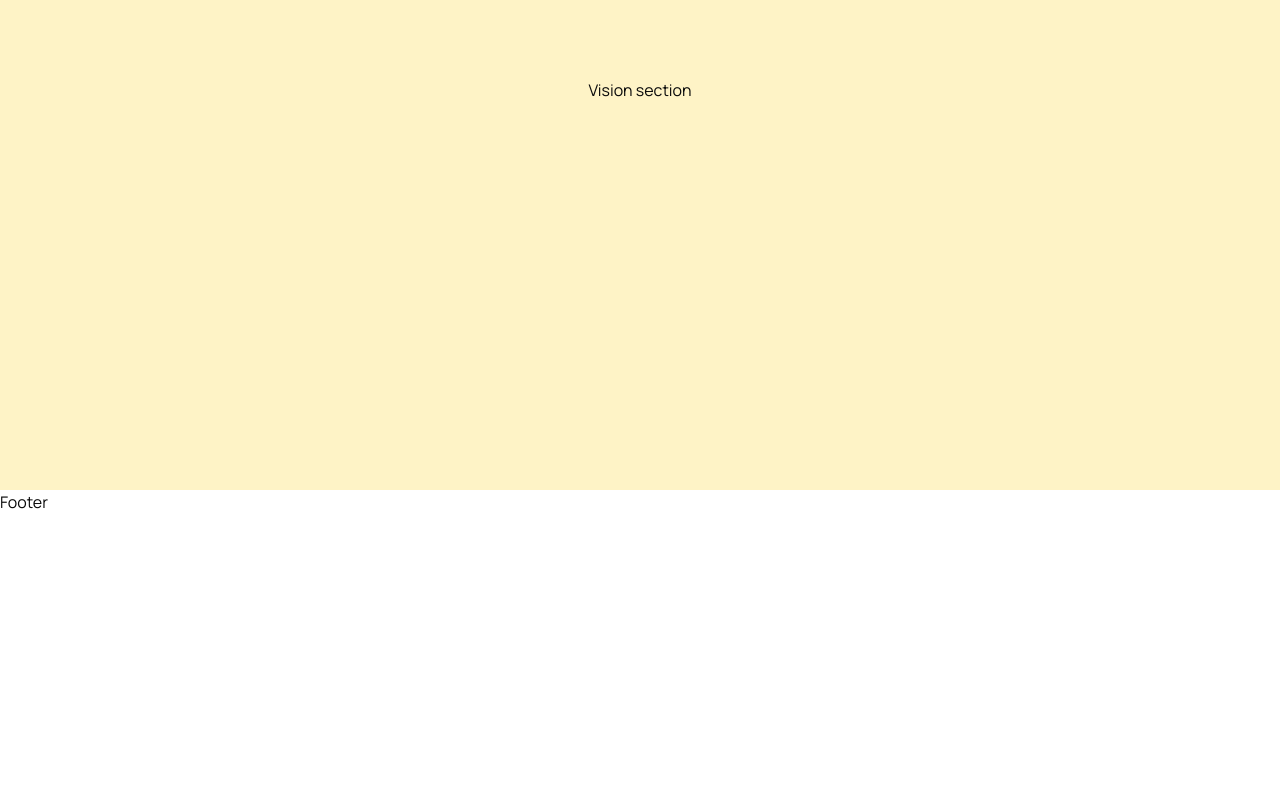
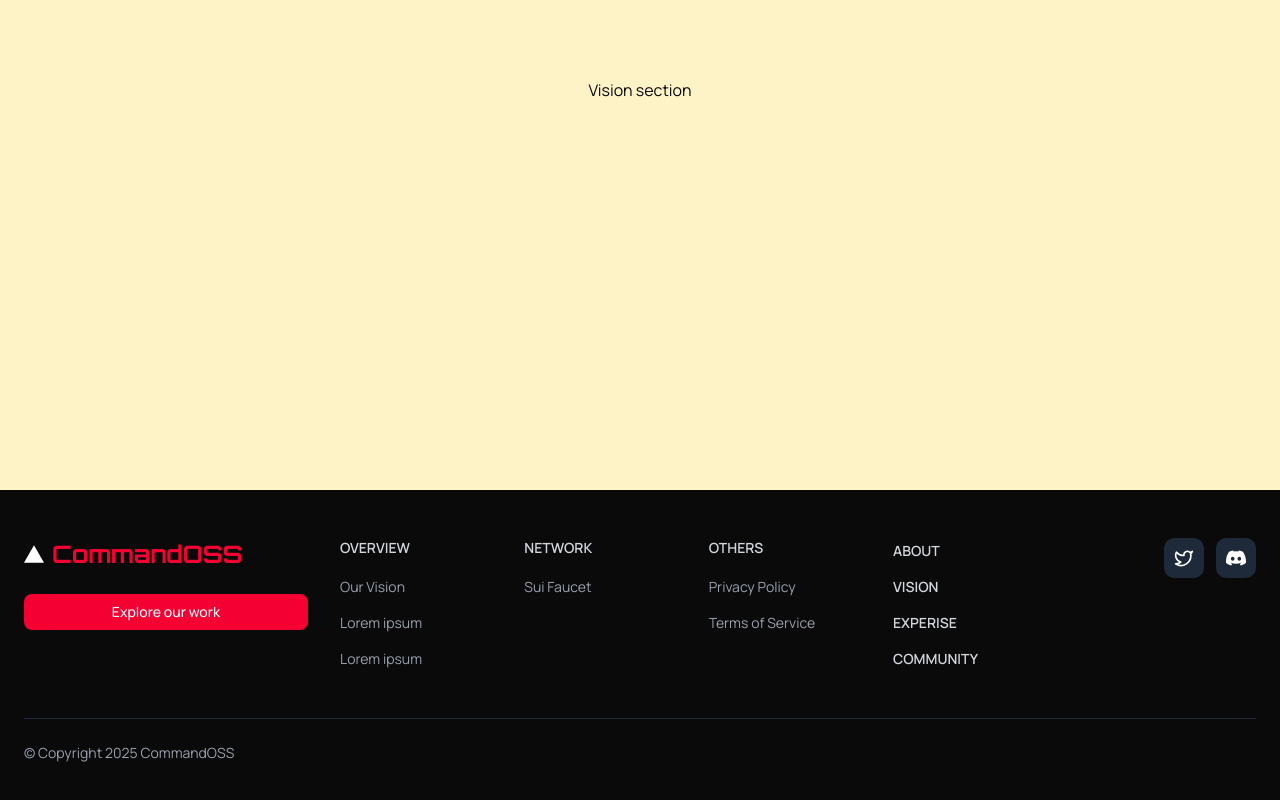
Before and after one commit to UyLeQuoc/commandoss-landingpage, a Next.js app: page / in a window 1280 px wide. Shown: the part 1942-2742 px from the top of the page. Before the commit the page ends 2456 px from the top, so only its background shows below. Built offline with nearby package versions, Linux system fonts and the light colour scheme.

Commit message:
Revamp Footer component with enhanced layout and styling, including navigation links, social media icons, and copyright information. Update MobileMenu to replace Button component with a styled button for consistency in UI design.

```diff
--- a/src/components/common/footer/index.tsx
+++ b/src/components/common/footer/index.tsx
@@ -1,7 +1,133 @@
 import React from 'react'
+import Link from "next/link"
+import { Twitter } from "lucide-react"
+import { Logo } from '../header/logo'
 
 export function Footer() {
   return (
-    <footer>Footer</footer>
+    <footer className="bg-foreground text-background">
+      <div className="container mx-auto px-6 py-12">
+        <div className="grid grid-cols-1 lg:grid-cols-12 gap-8">
+          {/* Logo and Buttons Section */}
+          <div className="lg:col-span-3">
+            <div className="flex items-center gap-2 mb-6">
+              <Logo />
+            </div>
+            <div className="space-y-3">
+              <button className="w-full bg-primary text-white cursor-pointer px-4 py-2 rounded-md hover:bg-primary/80 transition-colors text-sm font-medium">
+                Explore our work
+              </button>
+            </div>
+          </div>
+
+          {/* Navigation Links */}
+          <div className="lg:col-span-7 grid grid-cols-2 md:grid-cols-4 gap-8">
+            {/* Overview Column */}
+            <div>
+              <h3 className="text-sm font-semibold mb-4 text-gray-300">OVERVIEW</h3>
+              <ul className="space-y-3">
+                <li>
+                  <Link href="#" className="text-gray-400 hover:text-white transition-colors text-sm">
+                    Our Vision
+                  </Link>
+                </li>
+                <li>
+                  <Link href="#" className="text-gray-400 hover:text-white transition-colors text-sm">
+                    Lorem ipsum
+                  </Link>
+                </li>
+                <li>
+                  <Link href="#" className="text-gray-400 hover:text-white transition-colors text-sm">
+                  Lorem ipsum
+                  </Link>
+                </li>
+              </ul>
+            </div>
+
+            {/* Network Column */}
+            <div>
+              <h3 className="text-sm font-semibold mb-4 text-gray-300">NETWORK</h3>
+              <ul className="space-y-3">
+                <li>
+                  <Link href="#" className="text-gray-400 hover:text-white transition-colors text-sm">
+                    Sui Faucet
+                  </Link>
+                </li>
+              </ul>
+            </div>
+
+            {/* Others Column */}
+            <div>
+              <h3 className="text-sm font-semibold mb-4 text-gray-300">
+                OTHERS
+              </h3>
+              <ul className="space-y-3">
+                <li>
+                  <Link href="#" className="text-gray-400 hover:text-white transition-colors text-sm">
+                  Privacy Policy
+                  </Link>
+                </li>
+                <li>
+                  <Link href="#" className="text-gray-400 hover:text-white transition-colors text-sm">
+                  Terms of Service
+                  </Link>
+                </li>
+              </ul>
+            </div>
+
+            {/* Other Links Column */}
+            <div>
+              <ul className="space-y-3">
+                <li>
+                  <Link href="#" className="text-gray-300 hover:text-white transition-colors text-sm font-semibold">
+                    ABOUT
+                  </Link>
+                </li>
+                <li>
+                  <Link href="#" className="text-gray-300 hover:text-white transition-colors text-sm font-semibold">
+                    VISION
+                  </Link>
+                </li>
+                <li>
+                  <Link href="#" className="text-gray-300 hover:text-white transition-colors text-sm font-semibold">
+                    EXPERISE
+                  </Link>
+                </li>
+                <li>
+                  <Link href="#" className="text-gray-300 hover:text-white transition-colors text-sm font-semibold">
+                    COMMUNITY
+                  </Link>
+                </li>
+              </ul>
+            </div>
+          </div>
+
+          {/* Social Media Icons */}
+          <div className="lg:col-span-2 flex lg:justify-end">
+            <div className="flex gap-3">
+              <Link
+                href="#"
+                className="w-10 h-10 bg-gray-800 rounded-lg flex items-center justify-center hover:bg-gray-700 transition-colors"
+              >
+                <Twitter className="w-5 h-5" />
+              </Link>
+              <Link
+                href="#"
+                className="w-10 h-10 bg-gray-800 rounded-lg flex items-center justify-center hover:bg-gray-700 transition-colors"
+              >
+                <svg className="w-5 h-5" viewBox="0 0 24 24" fill="currentColor">
+                  <path d="M20.317 4.37a19.791 19.791 0 0 0-4.885-1.515a.074.074 0 0 0-.079.037c-.21.375-.444.864-.608 1.25a18.27 18.27 0 0 0-5.487 0a12.64 12.64 0 0 0-.617-1.25a.077.077 0 0 0-.079-.037A19.736 19.736 0 0 0 3.677 4.37a.07.07 0 0 0-.032.027C.533 9.046-.32 13.58.099 18.057a.082.082 0 0 0 .031.057a19.9 19.9 0 0 0 5.993 3.03a.078.078 0 0 0 .084-.028a14.09 14.09 0 0 0 1.226-1.994a.076.076 0 0 0-.041-.106a13.107 13.107 0 0 1-1.872-.892a.077.077 0 0 1-.008-.128a10.2 10.2 0 0 0 .372-.292a.074.074 0 0 1 .077-.01c3.928 1.793 8.18 1.793 12.062 0a.074.074 0 0 1 .078.01c.12.098.246.198.373.292a.077.077 0 0 1-.006.127a12.299 12.299 0 0 1-1.873.892a.077.077 0 0 0-.041.107c.36.698.772 1.362 1.225 1.993a.076.076 0 0 0 .084.028a19.839 19.839 0 0 0 6.002-3.03a.077.077 0 0 0 .032-.054c.5-5.177-.838-9.674-3.549-13.66a.061.061 0 0 0-.031-.03zM8.02 15.33c-1.183 0-2.157-1.085-2.157-2.419c0-1.333.956-2.419 2.157-2.419c1.21 0 2.176 1.096 2.157 2.42c0 1.333-.956 2.418-2.157 2.418zm7.975 0c-1.183 0-2.157-1.085-2.157-2.419c0-1.333.955-2.419 2.157-2.419c1.21 0 2.176 1.096 2.157 2.42c0 1.333-.946 2.418-2.157 2.418z"/>
+                </svg>
+              </Link>
+            </div>
+          </div>
+        </div>
+
+        {/* Copyright */}
+        <div className="border-t border-gray-800 mt-12 pt-6">
+          <p className="text-gray-400 text-sm">© Copyright {new Date().getFullYear()} CommandOSS</p>
+        </div>
+      </div>
+    </footer>
   )
 }
--- a/src/components/common/header/mobile-menu.tsx
+++ b/src/components/common/header/mobile-menu.tsx
@@ -2,7 +2,6 @@
 import React, { useRef, useEffect } from 'react'
 import { gsap } from 'gsap'
 import { ScrambleText } from '../scramble-text'
-import { Button } from '@/components/ui'
 
 interface MobileMenuProps {
   isOpen: boolean
@@ -66,11 +65,11 @@
             chars='@#$%^&*()_+'
           />
         </Link>
-        <div className='text-center py-2'>
+        <div className='text-center py-2 container mx-auto px-6'>
           <Link href="#" className='font-[family-name:var(--font-orbitron)] bg-primary text-primary-foreground cursor-pointer'>
-            <Button size="lg">
-              Explore our work
-            </Button>
+          <button className="w-full bg-primary text-white cursor-pointer px-4 py-2 rounded-md hover:bg-primary/80 transition-colors text-sm font-medium">
+                Explore our work
+              </button>
           </Link>
         </div>
       </nav>
```
